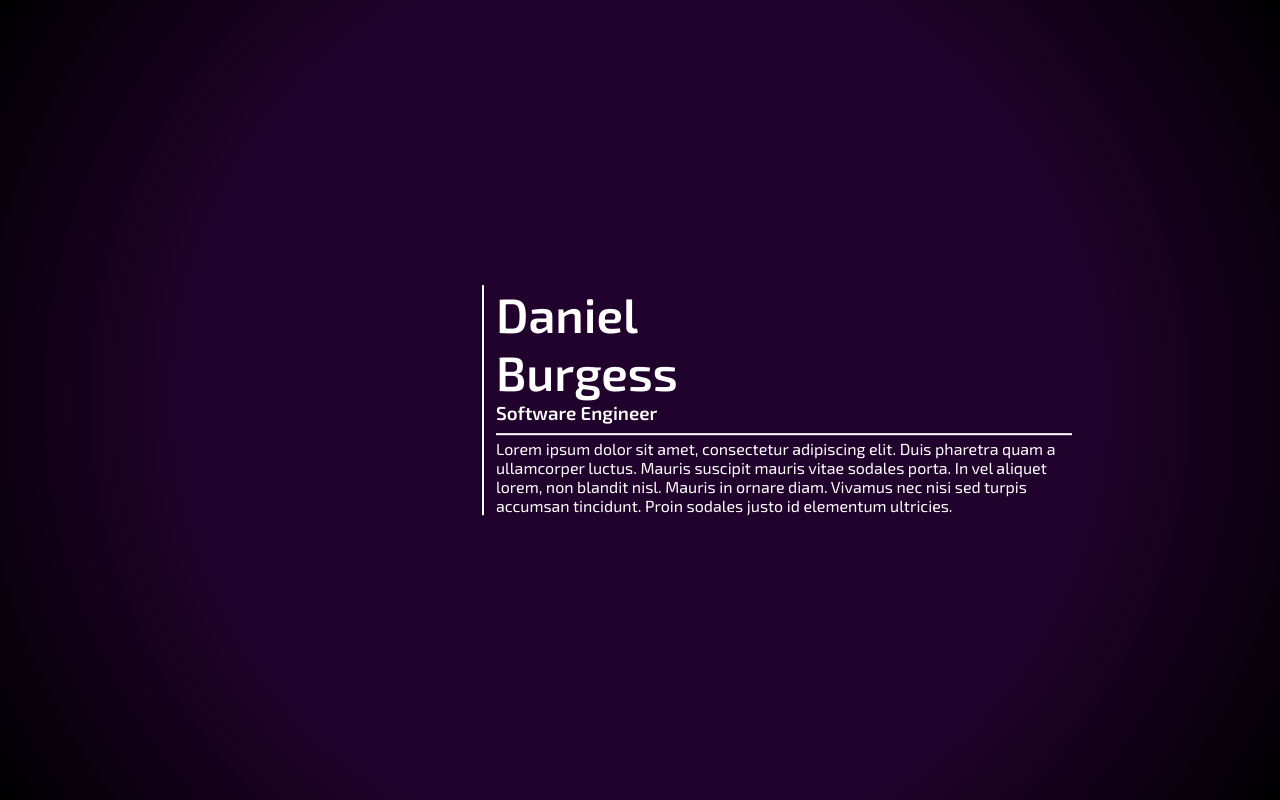
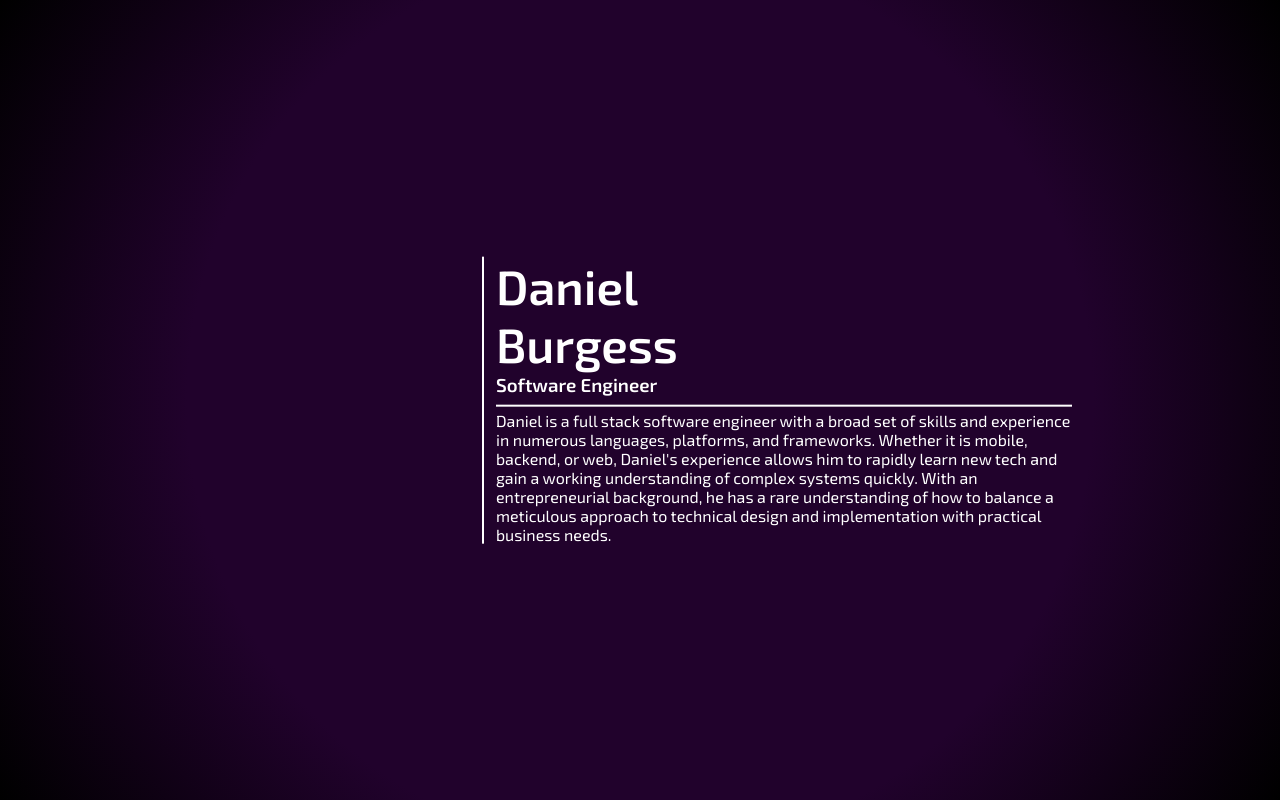
Before and after one commit to dbburgess/danielburgess.me, a React (Create React App) app: page / in a window 1280 px wide. Built offline with nearby package versions, Linux system fonts and the light colour scheme; some icons are missing.

Commit message:
Add an actual summary instead of lorem

```diff
--- a/src/App.js
+++ b/src/App.js
@@ -187,7 +187,7 @@ class App extends Component {
                 <h1 className="mainTitle" style={ mainStyle }>Daniel Burgess</h1>
                 <h3 className="subTitle" style={ subStyle }>Software Engineer</h3>
                 <p className="summary" style={ summaryStyle }>
-                  Lorem ipsum dolor sit amet, consectetur adipiscing elit. Duis pharetra quam a ullamcorper luctus. Mauris suscipit mauris vitae sodales porta. In vel aliquet lorem, non blandit nisl. Mauris in ornare diam. Vivamus nec nisi sed turpis accumsan tincidunt. Proin sodales justo id elementum ultricies.
+                  Daniel is a full stack software engineer with a broad set of skills and experience in numerous languages, platforms, and frameworks. Whether it is mobile, backend, or web, Daniel's experience allows him to rapidly learn new tech and gain a working understanding of complex systems quickly. With an entrepreneurial background, he has a rare understanding of how to balance a meticulous approach to technical design and implementation with practical business needs.
                 </p>
               </div>
             );
```
